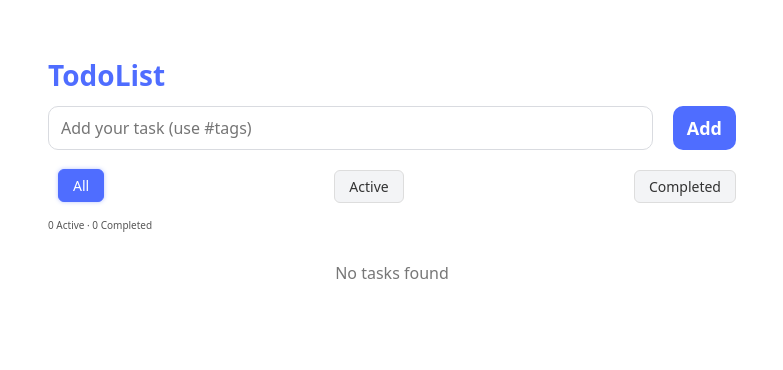
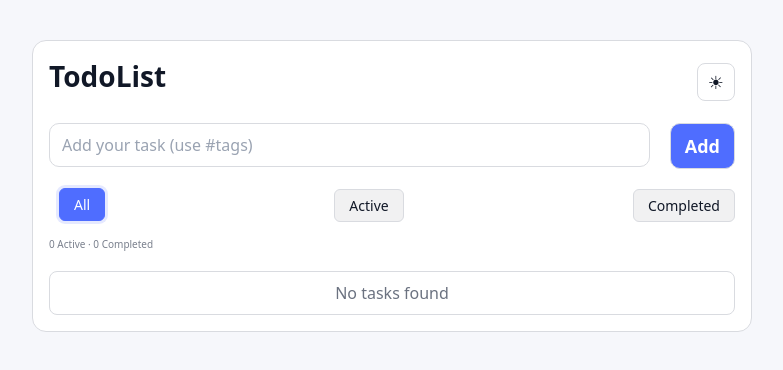
Before and after one commit to KarynaRudiak/ToDoList, a React (Vite) app: page / in a window 1280 px wide. Shown: the top 370 px of the page, without its empty margins (248-1031 px from the left). Built offline with nearby package versions, Linux system fonts and the light colour scheme.

Commit message:
add darkTheme

```diff
--- a/src/App.css
+++ b/src/App.css
@@ -1,3 +1,33 @@
+:root {
+  --bg: #f6f7fb;
+  --text: #111827;
+  --card: #ffffff;
+  --border: #d9dbe0;
+  --muted: #6b7280;
+  --accent: #4f6dff;
+
+  --input-bg: var(--card);
+  --input-text: var(--text);
+  --input-border: var(--border);
+  --input-placeholder: #9aa3b2;
+  --focus-ring: rgba(79, 109, 255, 0.15);
+}
+
+:root[data-theme="dark"] {
+  --bg: #1b253e;
+  --text: #e5e7eb;
+  --card: #182035;
+  --border: #2a2f3a;
+  --muted: #9aa3b2;
+  --accent: #7c91ff;
+
+  --input-bg: #0f1218;
+  --input-text: var(--text);
+  --input-border: #2a2f3a;
+  --input-placeholder: #80889a;
+  --focus-ring: rgba(124, 145, 255, 0.18);
+}
+
 * {
   margin: 0;
   padding: 0;
@@ -5,15 +35,28 @@
   font-family: system-ui, Avenir, Helvetica, Arial, sans-serif;
 }
 
+html, body, #root {
+  height: 100%;
+}
+
+body {
+  background: var(--bg);
+  color: var(--text);
+  transition: background .2s ease, color .2s ease;
+}
+
 .container {
   max-width: 720px;
   margin: 40px auto;
   padding: 16px;
+  background: var(--card);
+  border: 1px solid var(--border);
+  border-radius: 14px;
 }
 
 .title {
   margin: 0 0 12px;
   font-size: 28px;
   font-weight: 700;
-  color: #4f6dff;
+  color: var(--text);
 }
--- a/src/App.tsx
+++ b/src/App.tsx
@@ -1,5 +1,6 @@
 import './App.css'
 import AddTodo from './components/AddTodo/AddTodo'
+import ThemeToggle from './components/ThemeToggle/ThemeToggle'
 import TodoList from './components/TodoList/TodoList'
 
 function App() {
@@ -8,7 +9,16 @@ function App() {
   return (
     <>
       <div className="container">
+        <div style={{
+        display: "flex",
+        alignItems: "center",
+        justifyContent: "space-between",
+        gap: 12,
+        marginBottom: 16
+      }}>
         <h1 className="title">TodoList</h1>
+        <ThemeToggle />
+      </div>
         <AddTodo/>
         <TodoList/>
       </div>
--- a/src/components/AddTodo/AddTodo.module.css
+++ b/src/components/AddTodo/AddTodo.module.css
@@ -6,27 +6,35 @@
 
 .inputWrap {
   flex: 1;
+  position: relative;
 }
 
 .input {
   width: 100%;
   padding: 10px 12px;
-  border: 1px solid #d9dbe0;
+  border: 1px solid var(--input-border);
   border-radius: 10px;
+  background: var(--input-bg);
+  color: var(--input-text);
   font-size: 16px;
   outline: none;
+  caret-color: var(--accent);
+}
+
+.input::placeholder {
+  color: var(--input-placeholder);
 }
 
 .input:focus {
-  border-color: #4f6dff;
-  box-shadow: 0 0 0 3px rgba(79, 109, 255, 0.12);
+  border-color: var(--accent);
+  box-shadow: 0 0 0 3px var(--focus-ring);
 }
 
 .button {
   padding: 10px 14px;
-  border: none;
+  border: 1px solid var(--border);
   border-radius: 10px;
-  background: #4f6dff;
+  background: var(--accent);
   color: #fff;
   font-weight: 600;
   cursor: pointer;
@@ -36,21 +44,17 @@
   transform: translateY(1px);
 }
 
-.inputWrap { position: relative; }
-
 .suggestBox {
   position: absolute;
   left: 0;
   right: 0;
   top: calc(100% + 6px);
-  z-index: 10;
-
-  background: #fff;
-  border: 1px solid #e5e7eb;
+  z-index: 1000;
+  background: var(--card);
+  border: 1px solid var(--border);
   border-radius: 10px;
   padding: 4px;
   box-shadow: 0 10px 20px rgba(0,0,0,.06);
-
   max-height: 220px;
   overflow: auto;
 }
@@ -65,8 +69,9 @@
   border-radius: 8px;
   cursor: pointer;
   font-size: 14px;
+  color: var(--text);
 }
 
 .suggestItem:hover {
-  background: #f3f4f6;
+  background: color-mix(in srgb, var(--text) 10%, transparent);
 }
--- /dev/null
+++ b/src/components/ThemeToggle/ThemeToggle.tsx
@@ -0,0 +1,63 @@
+import { useLayoutEffect, useState } from "react";
+
+type Theme = "light" | "dark";
+const STORAGE_KEY = "theme";
+
+function prefersDark() {
+  return window.matchMedia?.("(prefers-color-scheme: dark)").matches ?? false;
+}
+function getInitialTheme(): Theme {
+  const saved = localStorage.getItem(STORAGE_KEY) as Theme | null;
+  return saved === "dark" || saved === "light"
+    ? saved
+    : prefersDark()
+    ? "dark"
+    : "light";
+}
+function applyTheme(t: Theme) {
+  document.documentElement.setAttribute("data-theme", t);
+}
+const INITIAL = getInitialTheme();
+applyTheme(INITIAL);
+
+export default function ThemeToggle() {
+  const [theme, setTheme] = useState<Theme>(INITIAL);
+
+  useLayoutEffect(() => {
+    applyTheme(theme);
+    localStorage.setItem(STORAGE_KEY, theme);
+  }, [theme]);
+
+  const isDark = theme === "dark";
+  const icon = isDark ? "☾" : "☀";
+  const label = isDark ? "Switch to light theme" : "Switch to dark theme";
+
+  const handleClick = () => {
+    setTheme((prev) => {
+      const next: Theme = prev === "dark" ? "light" : "dark";
+      applyTheme(next);
+      localStorage.setItem(STORAGE_KEY, next);
+      return next;
+    });
+  };
+
+  return (
+    <button
+      onClick={handleClick}
+      aria-label={label}
+      title={label}
+      style={{
+        border: "1px solid var(--border)",
+        background: "var(--card)",
+        color: "var(--text)",
+        borderRadius: 8,
+        padding: "6px 10px",
+        cursor: "pointer",
+        transition:
+          "background .2s ease, color .2s ease, border-color .2s ease",
+      }}
+    >
+      {icon}
+    </button>
+  );
+}
--- a/src/components/TodoItem/TodoItem.module.css
+++ b/src/components/TodoItem/TodoItem.module.css
@@ -3,7 +3,7 @@
   align-items: center;
   justify-content: space-between;
   padding: 6px 10px;
-  border-bottom: 1px solid #ddd;
+  border-bottom: 1px solid var(--border);
   transition: background-color 0.2s ease;
 }
 
@@ -18,15 +18,16 @@ span,
   display: flex;
   align-items: center;
   box-sizing: border-box;
+  color: var(--text);
 }
 
 span:hover {
-  opacity: 0.5;
+  opacity: 0.6;
   transition: opacity 0.2s;
 }
 
 input[type="checkbox"] {
-  accent-color: #4f6dff;
+  accent-color: var(--accent);
   width: 18px;
   height: 18px;
   cursor: pointer;
@@ -34,32 +35,33 @@ input[type="checkbox"] {
 
 .completed {
   text-decoration: line-through;
-  color: gray;
+  color: var(--muted);
 }
 
 .editInput {
   border: 1px solid transparent;
-  border-radius: 4px;
-  padding: 0 4px;
+  border-radius: 6px;
+  padding: 0 6px;
   outline: none;
   background-color: transparent;
+  color: var(--text);
   transition: border-color 0.2s, box-shadow 0.2s, background-color 0.2s;
 }
 
 .editInput:focus {
-  border-color: #4f6dff;
-  box-shadow: 0 0 3px rgba(79, 109, 255, 0.3);
-  background-color: #fff;
+  border-color: var(--accent);
+  box-shadow: 0 0 0 3px var(--focus-ring);
+  background-color: var(--card);
 }
 
 .editing {
-  background-color: rgba(79, 109, 255, 0.08);
+  background-color: color-mix(in srgb, var(--accent) 10%, transparent);
 }
 
 button {
   border: none;
   background: none;
-  color: #4f6dff;
+  color: var(--accent);
   font-size: 18px;
   cursor: pointer;
   margin-left: 10px;
@@ -67,7 +69,7 @@ button {
 }
 
 button:hover {
-  color: #3347cc;
+  color: color-mix(in srgb, var(--accent) 80%, #000);
 }
 
 .fadeIn {
@@ -90,12 +92,16 @@ button:hover {
 }
 
 .tagChip {
-  background: #f3f4f6;
-  border: 1px solid #e5e7eb;
+  background: color-mix(in srgb, var(--text) 6%, transparent);
+  border: 1px solid var(--border);
   border-radius: 999px;
   padding: 2px 8px;
   font-size: 12px;
   cursor: pointer;
+  color: var(--text);
   transition: background-color .2s ease, border-color .2s ease;
 }
-.tagChip:hover { background: #eef1f6; }
+
+.tagChip:hover {
+  background: color-mix(in srgb, var(--text) 12%, transparent);
+}
--- a/src/components/TodoList/TodoList.module.css
+++ b/src/components/TodoList/TodoList.module.css
@@ -1,13 +1,14 @@
 .list {
   margin-top: 20px;
-  background: #fff;
+  background: var(--card);
+  border: 1px solid var(--border);
   border-radius: 8px;
 }
 
 .empty {
   text-align: center;
   padding: 10px;
-  color: #777;
+  color: var(--muted);
 }
 
 .filters {
@@ -17,39 +18,33 @@
   margin-bottom: 15px;
 }
 
-.filters button {
-  background-color: #f3f4f6;
-  border: 1px solid #ddd;
+.filterBtn {
+  background: color-mix(in srgb, var(--text) 6%, transparent);
+  border: 1px solid var(--border);
   border-radius: 6px;
   padding: 6px 14px;
   cursor: pointer;
   font-size: 14px;
-  color: #333;
+  color: var(--text);
   transition: all 0.2s ease;
 }
 
-.filters button:hover,
-.filters button.active {
-  background-color: #e8e9ef;
+.filterBtn:hover,
+.filterBtn.active {
+  background: color-mix(in srgb, var(--text) 10%, transparent);
 }
 
-.filters button.active {
-  background-color: #4f6dff;
-  color: white;
-  border-color: #4f6dff;
-  box-shadow: 0 0 4px rgba(79, 109, 255, 0.4);
+.filterBtn.active {
+  background: var(--accent);
+  color: #fff;
+  border-color: var(--accent);
+  box-shadow: 0 0 0 3px var(--focus-ring);
   transform: translateY(-1px);
 }
 
 @keyframes fadeIn {
-  from {
-    opacity: 0;
-    transform: translateY(6px) scale(0.98);
-  }
-  to {
-    opacity: 1;
-    transform: translateY(0) scale(1);
-  }
+  from { opacity: 0; transform: translateY(6px) scale(0.98); }
+  to   { opacity: 1; transform: translateY(0) scale(1); }
 }
 
 .appear {
@@ -58,51 +53,41 @@
 }
 
 @media (prefers-reduced-motion: reduce) {
-  .appear {
-    animation: none;
-    opacity: 1;
-  }
+  .appear { animation: none; opacity: 1; }
 }
 
 .undoToast {
   position: fixed;
   right: 20px;
   bottom: 20px;
-  background: #333;
-  color: #fff;
+  background: var(--card);
+  color: var(--text);
   padding: 10px 16px;
   border-radius: 8px;
+  border: 1px solid var(--border);
   display: flex;
   align-items: center;
   gap: 10px;
   animation: fadeIn 0.2s ease;
-  box-shadow: 0 2px 8px rgba(0, 0, 0, 0.3);
+  box-shadow: 0 2px 8px rgba(0,0,0,0.25);
+  pointer-events: none;
 }
 
 .undoBtn {
   background: none;
   border: none;
-  color: #4f6dff;
+  color: var(--accent);
   font-weight: 500;
   cursor: pointer;
-}
-
-.undoToast {
-  pointer-events: none;
-}
-
-.undoBtn {
   pointer-events: auto;
 }
 
-.undoBtn:hover {
-  text-decoration: underline;
-}
+.undoBtn:hover { text-decoration: underline; }
 
 .counter {
   margin: 8px 0 6px;
   font-size: 10px;
-  color: #444;
+  color: var(--muted);
   opacity: 0.9;
 }
 
@@ -112,20 +97,18 @@
   gap: 8px;
   margin: 6px 0 8px;
   font-size: 13px;
-  color: #444;
+  color: var(--text);
 }
+
 .clearTagBtn {
-  background: #f3f4f6;
-  border: 1px solid #e5e7eb;
+  background: color-mix(in srgb, var(--text) 6%, transparent);
+  border: 1px solid var(--border);
   border-radius: 6px;
   padding: 2px 8px;
   font-size: 12px;
   cursor: pointer;
 }
-.clearTagBtn:hover { background: #eef1f6; }
 
-
-@keyframes fadeIn {
-  from { opacity: 0; transform: translateY(8px); }
-  to { opacity: 1; transform: translateY(0); }
+.clearTagBtn:hover {
+  background: color-mix(in srgb, var(--text) 12%, transparent);
 }
```
